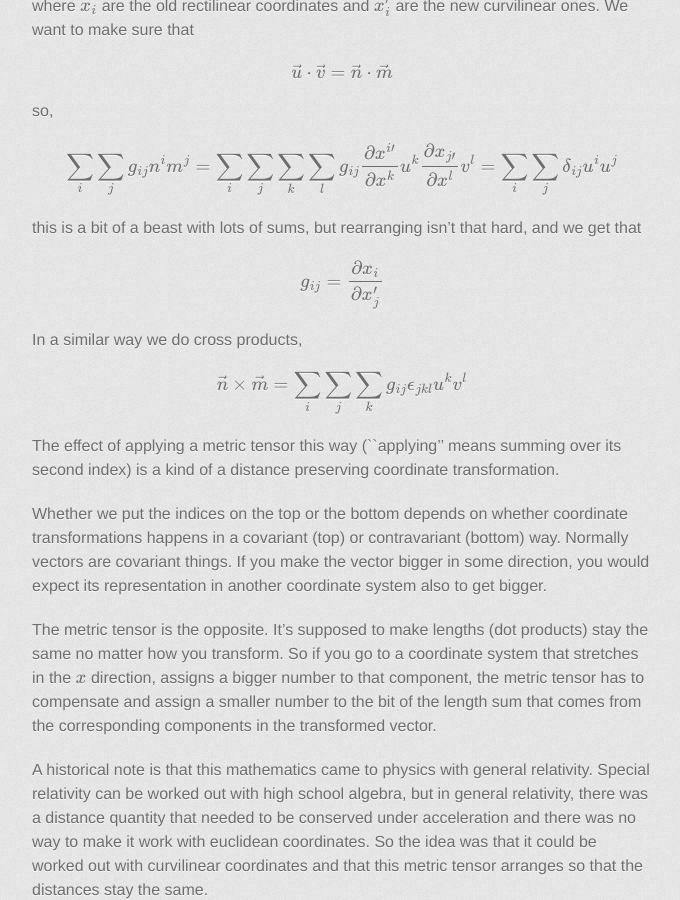
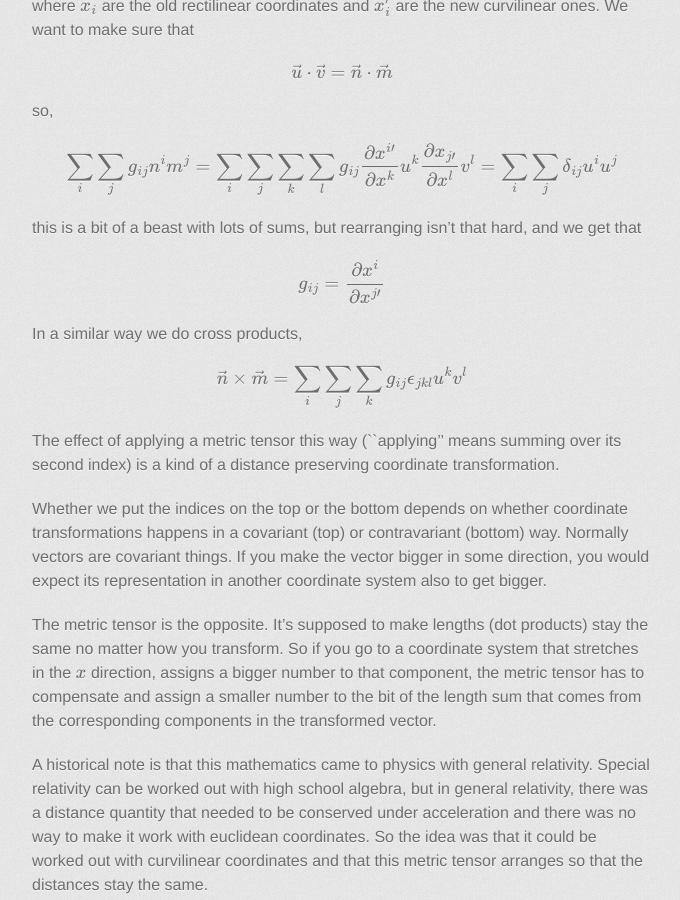
Before and after one commit to edinburgh-rbm/mois-examples, a Jekyll site: the page built from metrics/notes.md, in a window 1280 px wide and 900 px high, scrolled down 2396 px. Shown: the whole window, without its empty margins (298-978 px from the left). Built offline with Jekyll 4.4.1, drawn with Linux system fonts in a browser that asks for light colours; some web fonts are replaced; formulas are drawn with MathJax 3.

```diff
--- a/metrics/notes.md
+++ b/metrics/notes.md
@@ -154,7 +154,7 @@ this is a bit of a beast with lots of sums, but rearranging isn't that
 hard, and we get that
 
 $$
-g_{ij} = \frac{\partial x_i}{\partial x_j^\prime}
+g_{ij} = \frac{\partial x^i}{\partial x^{j\prime}}
 $$
 
 In a similar way we do cross products,
```
